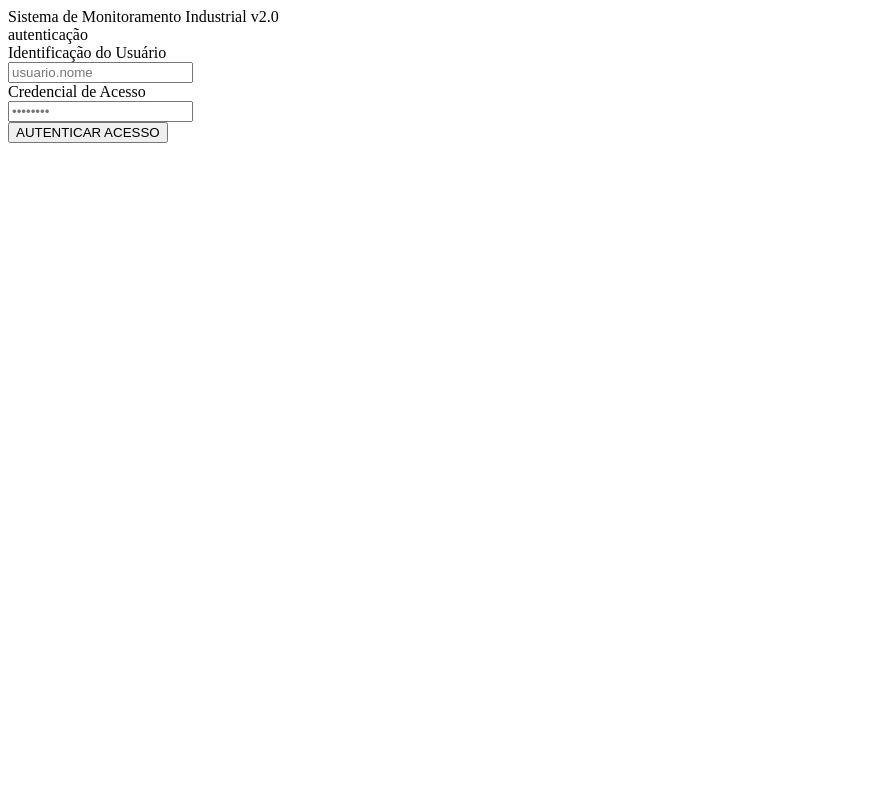
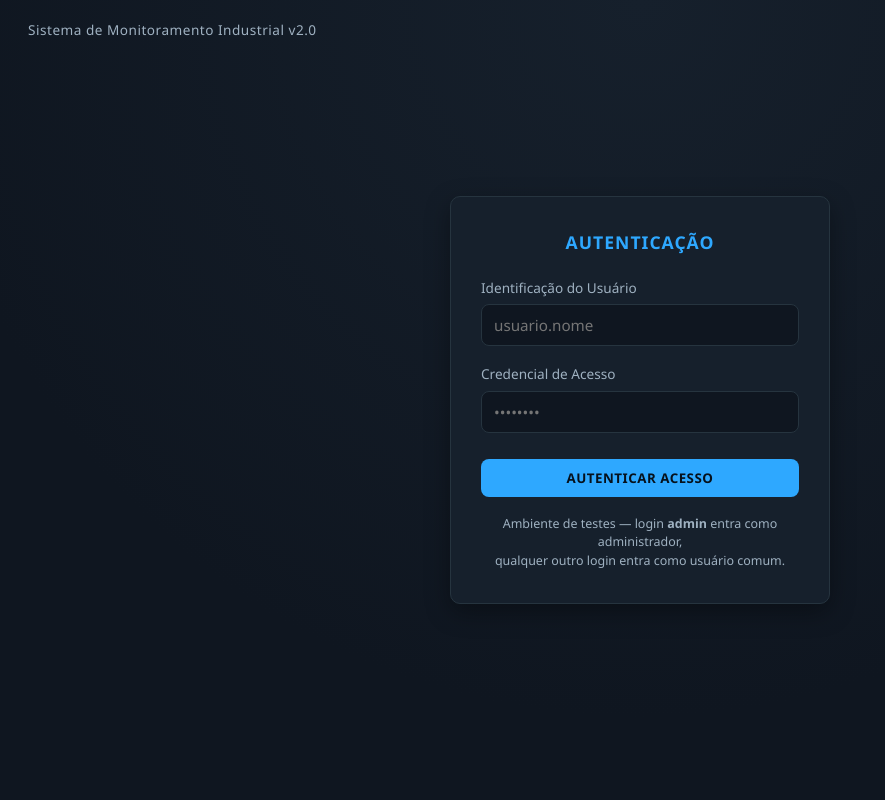
Before and after one commit to Nananilda/tcc, a PHP site: page / in a window 1280 px wide. Shown: the whole page, without its empty margins (0-885 px from the left). Run offline with PHP 8.4, Linux system fonts and the light colour scheme.

Commit message:
atualização

```diff
--- a/index.php
+++ b/index.php
@@ -15,10 +15,12 @@ $tentativas_bloqueadas = false;
 
 // Verifica bloqueio por tentativas excessivas (5 tentativas em 15 min)
 $ip = $_SERVER['REMOTE_ADDR'];
-if (function_exists('verificarBloqueioIP') && verificarBloqueioIP($pdo, $ip)) {
+// Adicionado: Só executa a função se a variável $pdo for um objeto de conexão válido
+if ($pdo !== null && function_exists('verificarBloqueioIP') && verificarBloqueioIP($pdo, $ip)) {
     $tentativas_bloqueadas = true;
     $erro = 'Acesso temporariamente bloqueado. Tente novamente em 15 minutos.';
 }
+
 
 if ($_SERVER['REQUEST_METHOD'] === 'POST' && !$tentativas_bloqueadas) {
     $login    = trim($_POST['login'] ?? '');
@@ -80,17 +82,19 @@ $csrf_token = $_SESSION['csrf_token'];
     <meta charset="UTF-8">
     <meta name="viewport" content="width=device-width, initial-scale=1.0">
     <title>IndustrialOS — Sistema de Monitoramento</title>
+    <link rel="stylesheet" href="public/assets/css/style.css">
+    <link rel="stylesheet" href="public/assets/css/login.css">
 </head>
-<body>
+<body class="tela-login">
 
-        <div>Sistema de Monitoramento Industrial v2.0</div>
+        <div class="login-titulo-sistema">Sistema de Monitoramento Industrial v2.0</div>
 
 
-    <div>
-        <div>autenticação</div>
+    <div class="login-box">
+        <h2>autenticação</h2>
 
         <?php if ($erro): ?>
-            <div>
+            <div class="msg-erro">
                 <?php echo htmlspecialchars($erro, ENT_QUOTES, 'UTF-8'); ?>
             </div>
         <?php endif; ?>
@@ -98,7 +102,7 @@ $csrf_token = $_SESSION['csrf_token'];
         <form method="POST" id="loginForm" autocomplete="off">
             <input type="hidden" name="csrf_token" value="<?php echo htmlspecialchars($csrf_token, ENT_QUOTES, 'UTF-8'); ?>">
 
-            <div>
+            <div class="login-campo">
                 <label for="login">Identificação do Usuário</label>
                 <div>
                     <input
@@ -115,7 +119,7 @@ $csrf_token = $_SESSION['csrf_token'];
                 </div>
             </div>
 
-            <div>
+            <div class="login-campo">
                 <label for="senha">Credencial de Acesso</label>
                 <div>
                     <input
@@ -140,6 +144,9 @@ $csrf_token = $_SESSION['csrf_token'];
             </button>
         </form>
 
+        <div class="login-credenciais-teste">
+            Ambiente de testes — login <strong>admin</strong> entra como administrador,<br>qualquer outro login entra como usuário comum.
+        </div>
 
 </div>
 
```
